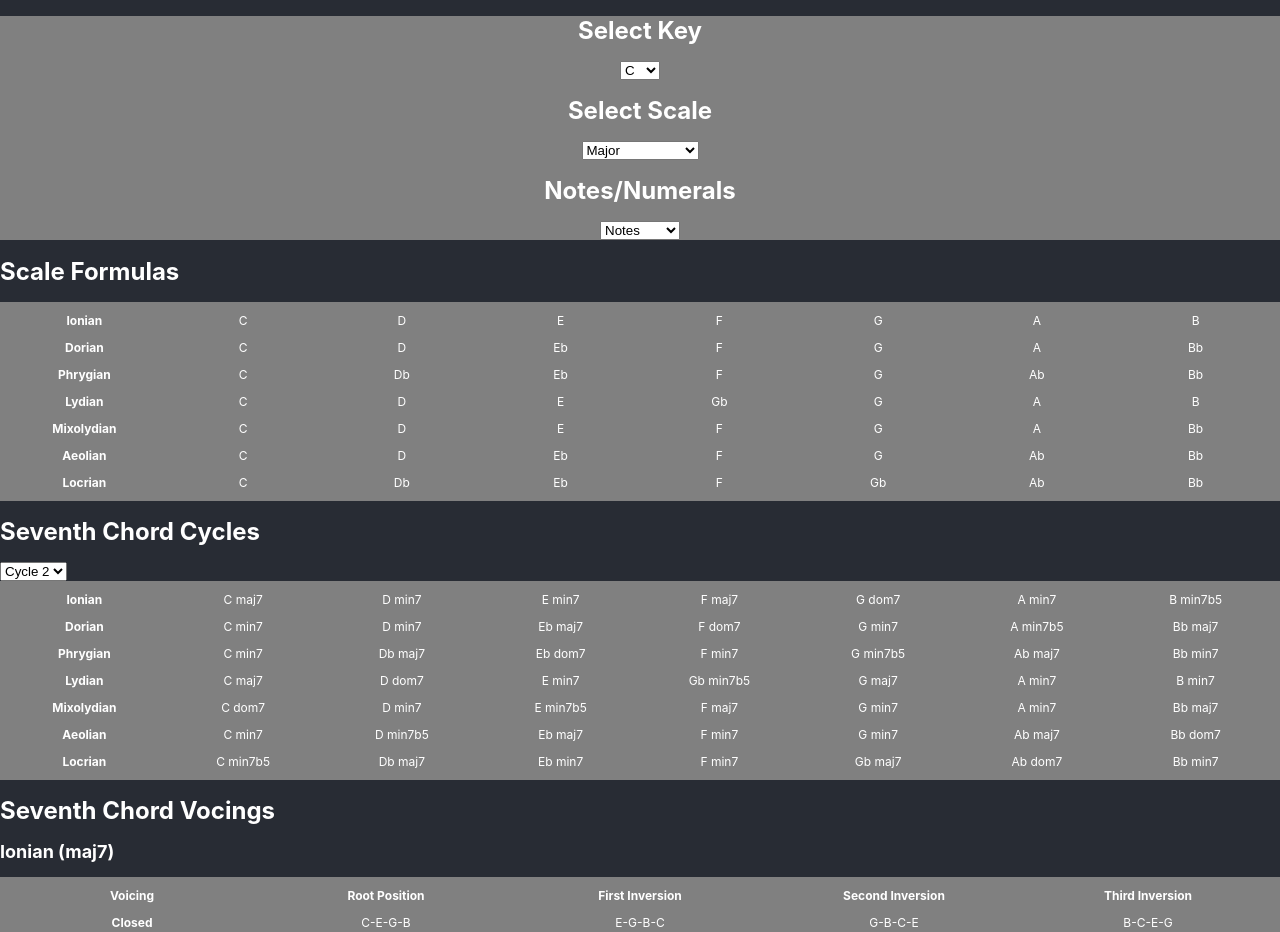
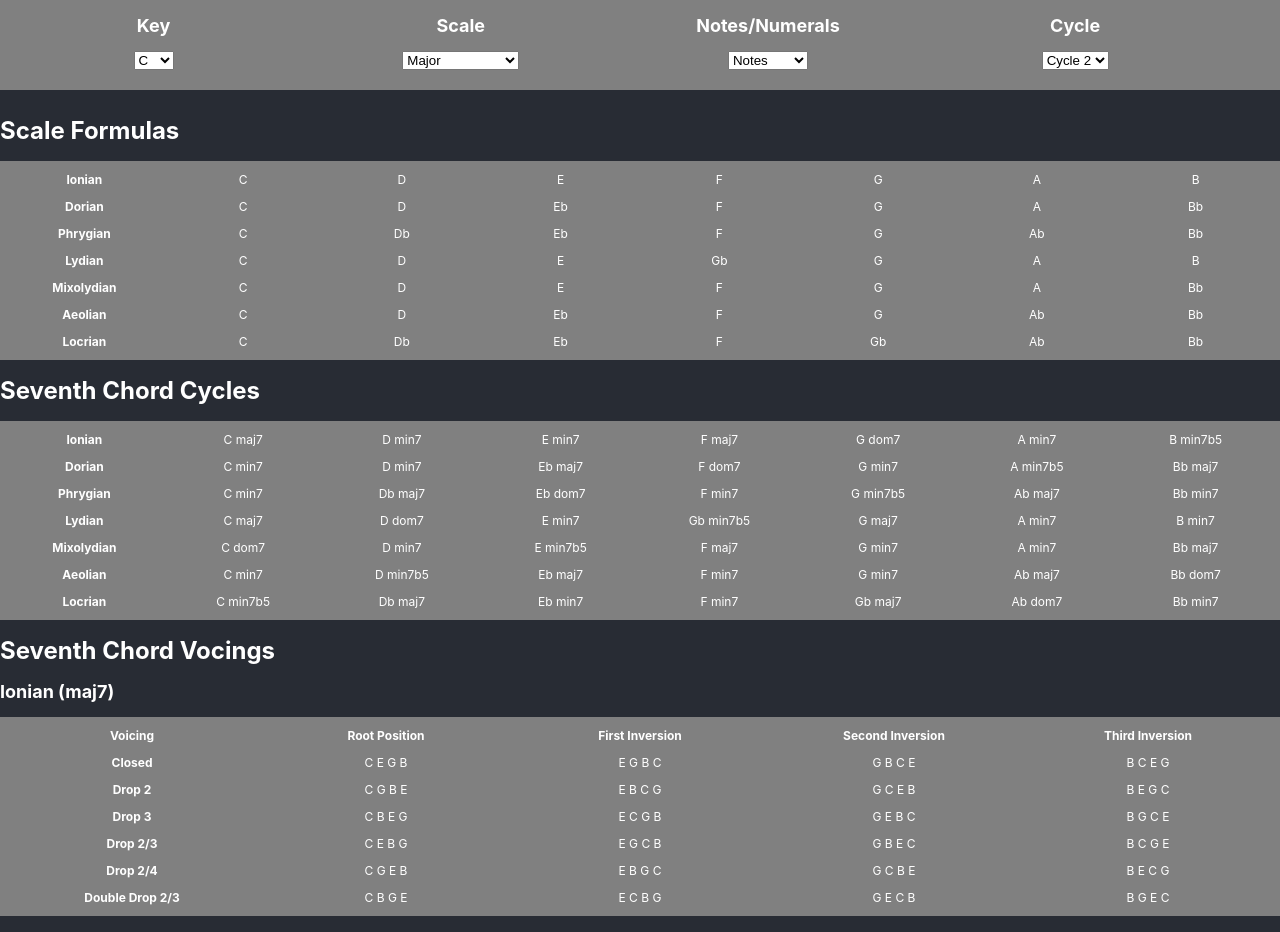
Before and after one commit to walpolsh/chord-scales-v2, a React (Create React App) app: page / in a window 1280 px wide. Shown: the top 932 px of the page. Built offline with nearby package versions, Linux system fonts and the light colour scheme.

Commit message:
new top menu

```diff
--- a/src/App.css
+++ b/src/App.css
@@ -1,17 +1,22 @@
 .App {
   background-color: #282c34;
-  display: flex;
-  flex-direction: column;
+  /* display: flex; */
+  /* flex-direction: column; */
   align-items: center;
   justify-content: center;
   font-size: 12px;
   color: white;
 }
 
+@media screen and (max-width: 320px) {
+  .App{
+    max-width: 320px;
+    font-size: 10px;
+  }
+}
 @media screen and (max-width: 375px) {
   .App{
-    max-width: 341px;
+    max-width: 375px;
     font-size: 10px;
-
   }
 }
--- a/src/App.js
+++ b/src/App.js
@@ -1,15 +1,13 @@
 import React, { Component } from 'react';
 import './App.css';
-import V2 from './components/Scales';
+import Scales from './components/Scales';
 
 
 class App extends Component {
   render() {
     return (
       <div className="App">
-        <header className="App-header">
-          <V2 />
-        </header>
+          <Scales />
       </div>
     );
   }
--- a/src/components/Scales.js
+++ b/src/components/Scales.js
@@ -1,16 +1,14 @@
 import React, { Component } from 'react';
-import { Major, MelodicMinor, HarmonicMinor } from '../constants/scales';
+import {Chromatic, Major, MelodicMinor, HarmonicMinor } from '../constants/scales';
 import {closedSeventh, drop2, drop3, drop23, drop24, doubleDrop24} from '../constants/chords';
 import { Cycles } from '../constants/chords';
 import permute from '../constants/helpers'
-
-//https://medium.com/@ezra_69528/music-theory-foundations-in-a-few-lines-of-code-90026efb5b23
 
 class Scales extends Component {
   constructor(props) {
     super(props);
     this.state = {
-      notes: ["C","Db","D","Eb","E","F","Gb","G","Ab","A","Bb","B"],
+      notes: Chromatic,
       value: '',
       scale: Major,
       cycle: Cycles[0],
@@ -20,7 +18,7 @@ class Scales extends Component {
 
   //first index of keys becomes last index
   changeKey = (event) => {
-    let keys = ["C","Db","D","Eb","E","F","Gb","G","Ab","A","Bb","B"];
+    let keys = Chromatic;
     const e = event.target.value
     this.setState({
       notes: permute(keys, e),
@@ -74,10 +72,20 @@ class Scales extends Component {
     }
 
     const headerStyle = {
+      position: 'fixed',
+      top: '0',
       width: '100%',
       textAlign: 'center',
       background: 'gray',
       color: 'white',
+      paddingBottom: '20px',
+    }
+    const bodyDiv = {
+      paddingTop: '100px',
+    }
+    const headerDiv = {
+      float: 'left',
+      width: '24%',
     }
 
     const table = {
@@ -89,10 +97,15 @@ class Scales extends Component {
         color: 'white',
     }
 
+    const select = {
+      backgroundColor: 'green',
+    }
+
     return (
       <div>
         <div style={headerStyle}>
-          <h1>Select Key</h1>
+          <div style={headerDiv}>
+            <h2>Key</h2>
               <select onChange={this.changeKey}>
                 <option value='0'>C</option>
                 <option value='1'>Db</option>
@@ -107,20 +120,36 @@ class Scales extends Component {
                 <option value='10'>Bb</option>
                 <option value='11'>B</option>
               </select>
-            <h1>Select Scale</h1>
+            </div>
+            <div style={headerDiv}>
+            <h2>Scale</h2>
               <select onChange={this.changeScale}>
                 <option value='0'>Major</option>
                 <option value='1'>Melodic Minor</option>
                 <option value='2'>Harmonic Minor</option>
               </select>
-            <h1>Notes/Numerals</h1>
+            </div>
+            <div style={headerDiv}>
+            <h2>Notes/Numerals</h2>
               <select onChange={this.handleSwitch}>
                 <option value='0'>Notes</option>
                 <option value='1'>Numerals</option>
               </select>
-
+            </div>
+            <div style={headerDiv}>
+            <h2>Cycle</h2>
+              <select onChange={this.changeCycle}>
+                <option value='0'>Cycle 2</option>
+                <option value='1'>Cycle 3</option>
+                <option value='2'>Cycle 4</option>
+                <option value='3'>Cycle 5</option>
+                <option value='4'>Cycle 6</option>
+                <option value='5'>Cycle 7</option>
+              </select>
+            </div>
           </div>
 
+      <div style={bodyDiv}>
         <h1>Scale Formulas</h1>
         <table style={table}>
           {this.state.scale.map((scales, i) => {
@@ -144,22 +173,18 @@ class Scales extends Component {
           })}
         </table>
 
+      </div >
+      <div>
+
+      </div>
         <h1>Seventh Chord Cycles</h1>
-          <select onChange={this.changeCycle}>
-            <option value='0'>Cycle 2</option>
-            <option value='1'>Cycle 3</option>
-            <option value='2'>Cycle 4</option>
-            <option value='3'>Cycle 5</option>
-            <option value='4'>Cycle 6</option>
-            <option value='5'>Cycle 7</option>
-          </select>
+
 
           <table style={table}>
             {this.state.scale.map((scales, j) =>  {
               let chordCycles = buildCycle(scales[3][0][0]).map(y => y)
               let numCycles = buildCycle(buildScale(scales)[0]).map(x=> x)
               let noteCycles = buildCycle(buildScale(scales)[1]).map(x=> x)
-              console.log(chordCycles.map((y, i) => noteCycles[i]))
 
               return(
               <tbody key={j + 1}>
@@ -195,64 +220,65 @@ class Scales extends Component {
                 </tr>
               </thead>
               <tbody>
+
               {
                 this.state.onOff === '1' ?
                 <tr>
                   <th>Closed</th>
-                  {buildChord(mode, closedSeventh, 0).map((degree, i) => <td key={i}>{degree.join('-')}</td>)}
+                  {buildChord(mode, closedSeventh, 0).map((degree, i) => <td key={i}>{degree.join(' ')}</td>)}
                 </tr>
                 :
                 <tr>
                  <th>Closed</th>
-                  {buildChord(mode, closedSeventh, 1).map((degree, i) => <td key={i}>{degree.join('-')}</td>)}
+                  {buildChord(mode, closedSeventh, 1).map((degree, i) => <td key={i}>{degree.join(' ')}</td>)}
                 </tr>
               }
               {
                 this.state.onOff === '1' ?
                 <tr>
                   <th>Drop 2</th>
-                   {buildChord(mode, drop2, 0).map((degree, i) => <td key={i}>{degree.join('-')}</td>)}
+                   {buildChord(mode, drop2, 0).map((degree, i) => <td key={i}>{degree.join(' ')}</td>)}
                 </tr>
                 :
                 <tr>
                  <th>Drop 2</th>
-                  {buildChord(mode, drop2, 1).map((degree, i) => <td key={i}>{degree.join('-')}</td>)}
+                  {buildChord(mode, drop2, 1).map((degree, i) => <td key={i}>{degree.join(' ')}</td>)}
                 </tr>
               }
               {
                 this.state.onOff === '1' ?
                 <tr>
                 <th>Drop 3</th>
-                  {buildChord(mode, drop3, 0).map((degree, i) => <td key={i}>{degree.join('-')}</td>)}
+                  {buildChord(mode, drop3, 0).map((degree, i) => <td key={i}>{degree.join(' ')}</td>)}
                 </tr>
                 :
                 <tr>
                 <th>Drop 3</th>
-                 {buildChord(mode, drop3, 1).map((degree, i) => <td key={i}>{degree.join('-')}</td>)}
+                 {buildChord(mode, drop3, 1).map((degree, i) => <td key={i}>{degree.join(' ')}</td>)}
                </tr>
               }
               {
                 this.state.onOff === '1' ?
                 <tr>
                 <th>Drop 2/3</th>
-                  {buildChord(mode, drop23, 0).map((degree, i) => <td key={i}>{degree.join('-')}</td>)}
+                  {buildChord(mode, drop23, 0).map((degree, i) => <td key={i}>{degree.join(' ')}</td>)}
                 </tr>
                 :
                 <tr>
                 <th>Drop 2/3</th>
-                 {buildChord(mode, drop23, 1).map((degree, i) => <td key={i}>{degree.join('-')}</td>)}
+                 {buildChord(mode, drop23, 1).map((degree, i) => <td key={i}>{degree.join(' ')}</td>)}
                </tr>
               }
               {
                 this.state.onOff === '1' ?
                 <tr>
                  <th>Drop 2/4</th>
-                  {buildChord(mode, drop24, 0).map((degree, i) => <td key={i}>{degree.join('-')}</td>)}
+                  {buildChord(mode, drop24, 0).map((degree, i) => <td key={i}>{degree.join(' ')}</td>)}
                 </tr>
                 :
                 <tr>
                  <th>Drop 2/4</th>
-                  {buildChord(mode, drop24, 1).map((degree, i) => <td key={i}>{degree.join('-')}</td>)}
+                  {buildChord(mode, drop24, 1).map((degree, i) => <td key={i}>{degree.join(' ')}</td>)}
                 </tr>
 
               }
@@ -260,12 +286,12 @@ class Scales extends Component {
                 this.state.onOff === '1' ?
                 <tr>
                  <th>Double Drop 2/3</th>
-                  {buildChord(mode, doubleDrop24, 0).map((degree, i) => <td key={i}>{degree.join('-')}</td>)}
+                  {buildChord(mode, doubleDrop24, 0).map((degree, i) => <td key={i}>{degree.join(' ')}</td>)}
                 </tr>
                 :
                 <tr>
                  <th>Double Drop 2/3</th>
-                  {buildChord(mode, doubleDrop24, 1).map((degree, i) => <td key={i}>{degree.join('-')}</td>)}
+                  {buildChord(mode, doubleDrop24, 1).map((degree, i) => <td key={i}>{degree.join(' ')}</td>)}
                 </tr>
               }
 
--- a/src/constants/scales.js
+++ b/src/constants/scales.js
@@ -1,3 +1,5 @@
+
+
 
 const permuteAlt = (arr, i) => {
   const arr2 = []
@@ -6,6 +8,10 @@ const permuteAlt = (arr, i) => {
   arr2.push( chunk2.concat(chunk1))
   return arr2
 }
+
+//Chromatic Scale
+export const Chromatic = ["C","Db","D","Eb","E","F","Gb","G","Ab","A","Bb","B"]
+
 //Major
 let majorChords = []
 
```
Also changed, not shown: src/containers/ChordVoicings.js (added, +19 -0 lines), src/containers/Header.js (added, +49 -0 lines), src/containers/scaleFormulas.js (added, +13 -0 lines). Lines whose indentation alone changed are shown as unchanged.
